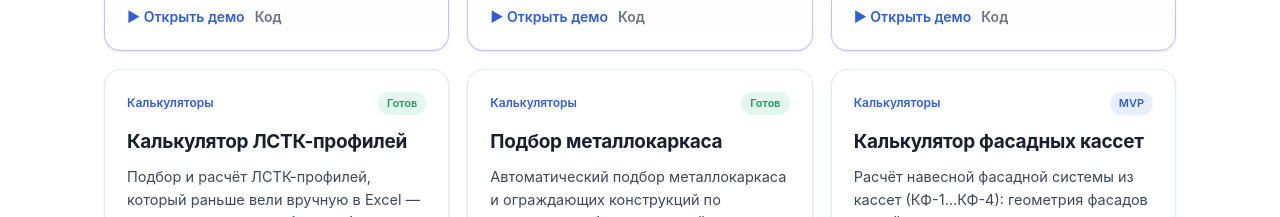
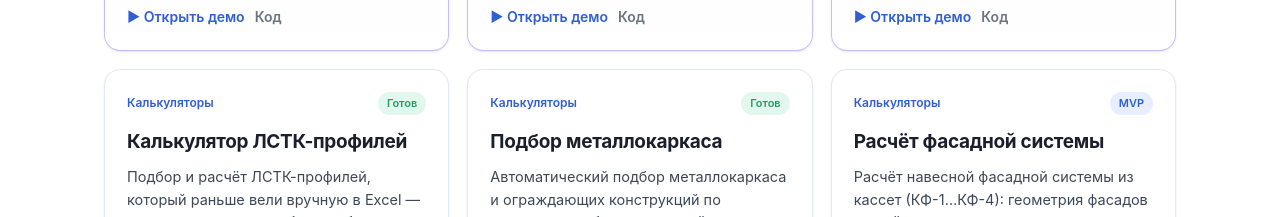
Before and after one commit to kilevoy/kilevoy.github.io, a React (Vite) app: page / in a window 1280 px wide. Shown: the part 1080-1297 px from the top of the page. Built offline with nearby package versions, Linux system fonts and the light colour scheme.

Commit message:
case: rename to «Расчёт фасадной системы»

```diff
--- a/src/data.ts
+++ b/src/data.ts
@@ -89,7 +89,7 @@ export const cases: Case[] = [
     status: "Готов",
   },
   {
-    title: "Калькулятор фасадных кассет",
+    title: "Расчёт фасадной системы",
     category: "Калькуляторы",
     outcome:
       "Расчёт навесной фасадной системы из кассет (КФ-1…КФ-4): геометрия фасадов и проёмов, площади, комплектация и смета по прайсу из Excel.",
```
